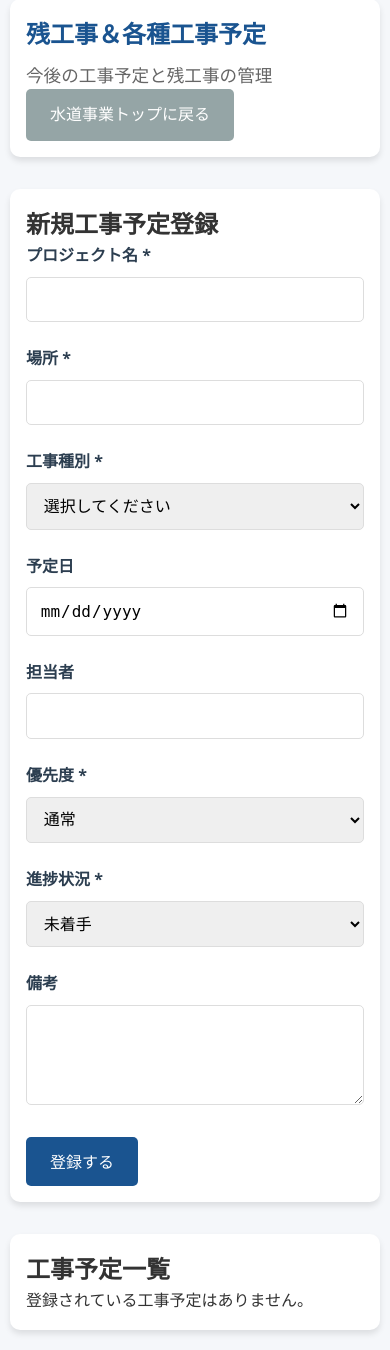
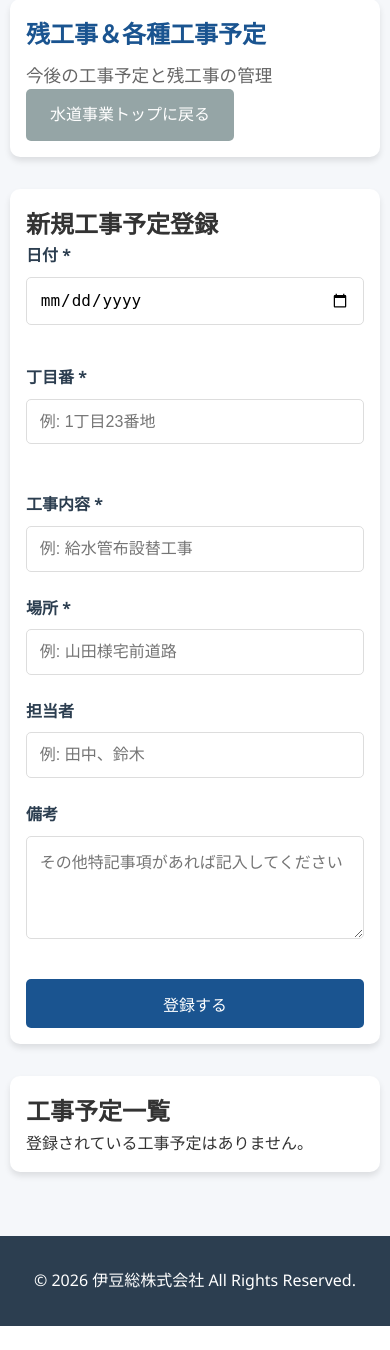
Before and after one commit to saito-izu/izusou-portal, a PHP site: page /modules/water_service/remaining_work.php in a window 390 px wide. Shown: the part 145-1495 px from the top of the page. After the commit the page ends 1471 px from the top, so only its background shows below. Run offline with PHP 8.4, Linux system fonts and the light colour scheme; data comes from the database, SQL or seed files in the repository.

Commit message:
feat(remaining_work): 工事予定登録フォームの項目を変更
- 新しい入力項目に変更: 日付、丁目番、工事内容、場所、担当者、備考
- 不要な項目を削除: 優先度、進捗状況、工事種別のドロップダウン
- 工事内容をテキスト入力に変更（自由記述）
- 編集機能を追加
- レスポンシブデザインに対応（form-row、table-responsive）
- テーブル一覧の表示項目も新しい項目に合わせて変更
- モバイル表示でカード形式に自動切り替え

```diff
--- a/modules/water_service/remaining_work.php
+++ b/modules/water_service/remaining_work.php
@@ -5,16 +5,23 @@ require_once __DIR__ . '/../../includes/db.php';
 $pageTitle = '残工事＆各種工事予定 - 水道事業';
 $db = Database::getInstance();
 
+// 編集対象のデータを取得
+$edit_project = null;
+if (isset($_GET['edit'])) {
+    $edit_project = $db->fetchOne("SELECT * FROM remaining_construction WHERE id = ?", [(int)$_GET['edit']]);
+}
+
+// データの追加処理
 if ($_SERVER['REQUEST_METHOD'] === 'POST' && isset($_POST['action']) && $_POST['action'] === 'add') {
     $data = [
-        'project_name' => $_POST['project_name'],
-        'location' => $_POST['location'],
-        'construction_type' => $_POST['construction_type'],
-        'scheduled_date' => $_POST['scheduled_date'],
-        'assigned_staff' => $_POST['assigned_staff'],
-        'priority' => $_POST['priority'],
-        'progress_status' => $_POST['progress_status'],
-        'notes' => $_POST['notes']
+        'project_name' => $_POST['location_detail'], // 場所（具体的な場所名）
+        'location' => $_POST['district_number'], // 丁目番
+        'construction_type' => $_POST['construction_content'], // 工事内容
+        'scheduled_date' => $_POST['work_date'], // 日付
+        'assigned_staff' => $_POST['assigned_staff'], // 担当者
+        'priority' => 'normal', // デフォルト値
+        'progress_status' => '未着手', // デフォルト値
+        'notes' => $_POST['notes'] // 備考
     ];
 
     if ($db->insert('remaining_construction', $data)) {
@@ -22,9 +29,37 @@ if ($_SERVER['REQUEST_METHOD'] === 'POST' && isset($_POST['action']) && $_POST['
     }
 }
 
+// データの更新処理
+if ($_SERVER['REQUEST_METHOD'] === 'POST' && isset($_POST['action']) && $_POST['action'] === 'update') {
+    $id = (int)$_POST['id'];
+    $data = [
+        'project_name' => $_POST['location_detail'], // 場所（具体的な場所名）
+        'location' => $_POST['district_number'], // 丁目番
+        'construction_type' => $_POST['construction_content'], // 工事内容
+        'scheduled_date' => $_POST['work_date'], // 日付
+        'assigned_staff' => $_POST['assigned_staff'], // 担当者
+        'priority' => 'normal', // デフォルト値
+        'progress_status' => '未着手', // デフォルト値
+        'notes' => $_POST['notes'] // 備考
+    ];
+
+    if ($db->update('remaining_construction', $data, 'id = :id', ['id' => $id])) {
+        $success_message = '工事予定を更新しました。';
+        header('Location: remaining_work.php?updated=1');
+        exit;
+    } else {
+        $error_message = '更新に失敗しました。';
+    }
+}
+
+// データの削除処理
 if (isset($_GET['delete'])) {
     $db->delete('remaining_construction', 'id = :id', ['id' => (int)$_GET['delete']]);
     $success_message = '工事予定を削除しました。';
+}
+
+if (isset($_GET['updated'])) {
+    $success_message = '工事予定を更新しました。';
 }
 
 $projects = $db->fetchAll("SELECT * FROM remaining_construction ORDER BY scheduled_date ASC, priority DESC");
@@ -41,123 +76,105 @@ include __DIR__ . '/../../includes/header.php';
     <div class="alert alert-success"><?php echo htmlspecialchars($success_message); ?></div>
 <?php endif; ?>
 
+<?php if (isset($error_message)): ?>
+    <div class="alert alert-error"><?php echo htmlspecialchars($error_message); ?></div>
+<?php endif; ?>
+
 <div class="form-container">
-    <h2>新規工事予定登録</h2>
+    <h2><?php echo $edit_project ? '工事予定編集' : '新規工事予定登録'; ?></h2>
     <form method="POST">
-        <input type="hidden" name="action" value="add">
+        <input type="hidden" name="action" value="<?php echo $edit_project ? 'update' : 'add'; ?>">
+        <?php if ($edit_project): ?>
+            <input type="hidden" name="id" value="<?php echo $edit_project['id']; ?>">
+        <?php endif; ?>
 
+        <div class="form-row">
             <div class="form-group">
-            <label for="project_name">プロジェクト名 *</label>
-            <input type="text" id="project_name" name="project_name" required>
+                <label for="work_date">日付 *</label>
+                <input type="date" id="work_date" name="work_date" required
+                       value="<?php echo htmlspecialchars($edit_project['scheduled_date'] ?? ''); ?>">
             </div>
 
             <div class="form-group">
-            <label for="location">場所 *</label>
-            <input type="text" id="location" name="location" required>
+                <label for="district_number">丁目番 *</label>
+                <input type="text" id="district_number" name="district_number" required
+                       placeholder="例: 1丁目23番地"
+                       value="<?php echo htmlspecialchars($edit_project['location'] ?? ''); ?>">
+            </div>
         </div>
 
         <div class="form-group">
-            <label for="construction_type">工事種別 *</label>
-            <select id="construction_type" name="construction_type" required>
-                <option value="">選択してください</option>
-                <option value="新規工事">新規工事</option>
-                <option value="残工事">残工事</option>
-                <option value="修繕工事">修繕工事</option>
-                <option value="定期メンテナンス">定期メンテナンス</option>
-                <option value="緊急対応">緊急対応</option>
-            </select>
+            <label for="construction_content">工事内容 *</label>
+            <input type="text" id="construction_content" name="construction_content" required
+                   placeholder="例: 給水管布設替工事"
+                   value="<?php echo htmlspecialchars($edit_project['construction_type'] ?? ''); ?>">
         </div>
 
         <div class="form-group">
-            <label for="scheduled_date">予定日</label>
-            <input type="date" id="scheduled_date" name="scheduled_date">
+            <label for="location_detail">場所 *</label>
+            <input type="text" id="location_detail" name="location_detail" required
+                   placeholder="例: 山田様宅前道路"
+                   value="<?php echo htmlspecialchars($edit_project['project_name'] ?? ''); ?>">
         </div>
 
         <div class="form-group">
             <label for="assigned_staff">担当者</label>
-            <input type="text" id="assigned_staff" name="assigned_staff">
-        </div>
-
-        <div class="form-group">
-            <label for="priority">優先度 *</label>
-            <select id="priority" name="priority" required>
-                <option value="normal">通常</option>
-                <option value="high">高</option>
-                <option value="urgent">緊急</option>
-            </select>
-        </div>
-
-        <div class="form-group">
-            <label for="progress_status">進捗状況 *</label>
-            <select id="progress_status" name="progress_status" required>
-                <option value="未着手">未着手</option>
-                <option value="準備中">準備中</option>
-                <option value="進行中">進行中</option>
-                <option value="完了">完了</option>
-            </select>
+            <input type="text" id="assigned_staff" name="assigned_staff"
+                   placeholder="例: 田中、鈴木"
+                   value="<?php echo htmlspecialchars($edit_project['assigned_staff'] ?? ''); ?>">
         </div>
 
         <div class="form-group">
             <label for="notes">備考</label>
-            <textarea id="notes" name="notes"></textarea>
+            <textarea id="notes" name="notes" rows="4"
+                      placeholder="その他特記事項があれば記入してください"><?php echo htmlspecialchars($edit_project['notes'] ?? ''); ?></textarea>
         </div>
 
-        <button type="submit" class="btn">登録する</button>
+        <div class="form-actions">
+            <button type="submit" class="btn"><?php echo $edit_project ? '更新する' : '登録する'; ?></button>
+            <?php if ($edit_project): ?>
+                <a href="remaining_work.php" class="btn btn-secondary">キャンセル</a>
+            <?php endif; ?>
+        </div>
     </form>
 </div>
 
 <div class="table-container" style="margin-top: 2rem;">
     <h2>工事予定一覧</h2>
     <?php if (count($projects) > 0): ?>
+        <div class="table-responsive">
             <table>
                 <thead>
                     <tr>
-                    <th>プロジェクト名</th>
+                        <th>日付</th>
+                        <th>丁目番</th>
+                        <th>工事内容</th>
                         <th>場所</th>
-                    <th>工事種別</th>
-                    <th>予定日</th>
                         <th>担当者</th>
-                    <th>優先度</th>
-                    <th>進捗状況</th>
+                        <th>備考</th>
                         <th>操作</th>
                     </tr>
                 </thead>
                 <tbody>
                     <?php foreach ($projects as $project): ?>
                         <tr>
-                        <td><?php echo htmlspecialchars($project['project_name']); ?></td>
-                        <td><?php echo htmlspecialchars($project['location']); ?></td>
-                        <td><?php echo htmlspecialchars($project['construction_type']); ?></td>
-                        <td><?php echo $project['scheduled_date'] ?? '-'; ?></td>
-                        <td><?php echo htmlspecialchars($project['assigned_staff'] ?? '-'); ?></td>
-                        <td>
-                            <?php
-                            $priorityMap = ['normal' => '通常', 'high' => '高', 'urgent' => '緊急'];
-                            $priorityClass = $project['priority'] === 'urgent' ? 'badge-warning' :
-                                           ($project['priority'] === 'high' ? 'badge-info' : 'badge-default');
-                            ?>
-                            <span class="badge <?php echo $priorityClass; ?>">
-                                <?php echo $priorityMap[$project['priority']] ?? $project['priority']; ?>
-                            </span>
-                        </td>
-                        <td>
-                            <?php
-                            $statusClass = $project['progress_status'] === '完了' ? 'badge-success' :
-                                          ($project['progress_status'] === '進行中' ? 'badge-info' : 'badge-default');
-                            ?>
-                            <span class="badge <?php echo $statusClass; ?>">
-                                <?php echo htmlspecialchars($project['progress_status']); ?>
-                            </span>
-                        </td>
-                        <td>
+                            <td data-label="日付"><?php echo $project['scheduled_date'] ?? '-'; ?></td>
+                            <td data-label="丁目番"><?php echo htmlspecialchars($project['location']); ?></td>
+                            <td data-label="工事内容"><?php echo htmlspecialchars($project['construction_type']); ?></td>
+                            <td data-label="場所"><?php echo htmlspecialchars($project['project_name']); ?></td>
+                            <td data-label="担当者"><?php echo htmlspecialchars($project['assigned_staff'] ?? '-'); ?></td>
+                            <td data-label="備考" class="notes-cell"><?php echo htmlspecialchars($project['notes'] ?? '-'); ?></td>
+                            <td data-label="操作" class="action-cell">
+                                <a href="?edit=<?php echo $project['id']; ?>" class="btn btn-sm">編集</a>
                                 <a href="?delete=<?php echo $project['id']; ?>"
-                               class="btn btn-warning"
+                                   class="btn btn-sm btn-warning"
                                    onclick="return confirm('本当に削除しますか？')">削除</a>
                             </td>
                         </tr>
                     <?php endforeach; ?>
                 </tbody>
             </table>
+        </div>
     <?php else: ?>
         <p>登録されている工事予定はありません。</p>
     <?php endif; ?>
```
Lines whose indentation alone changed are shown as unchanged.
